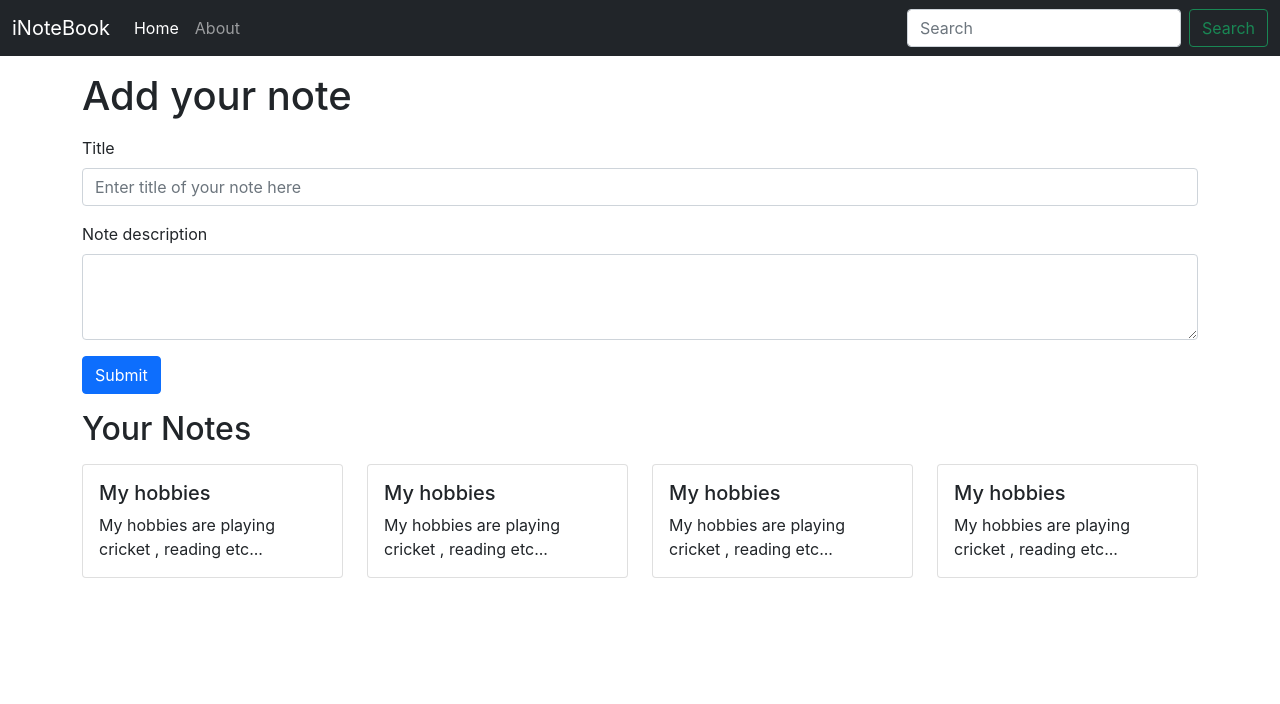
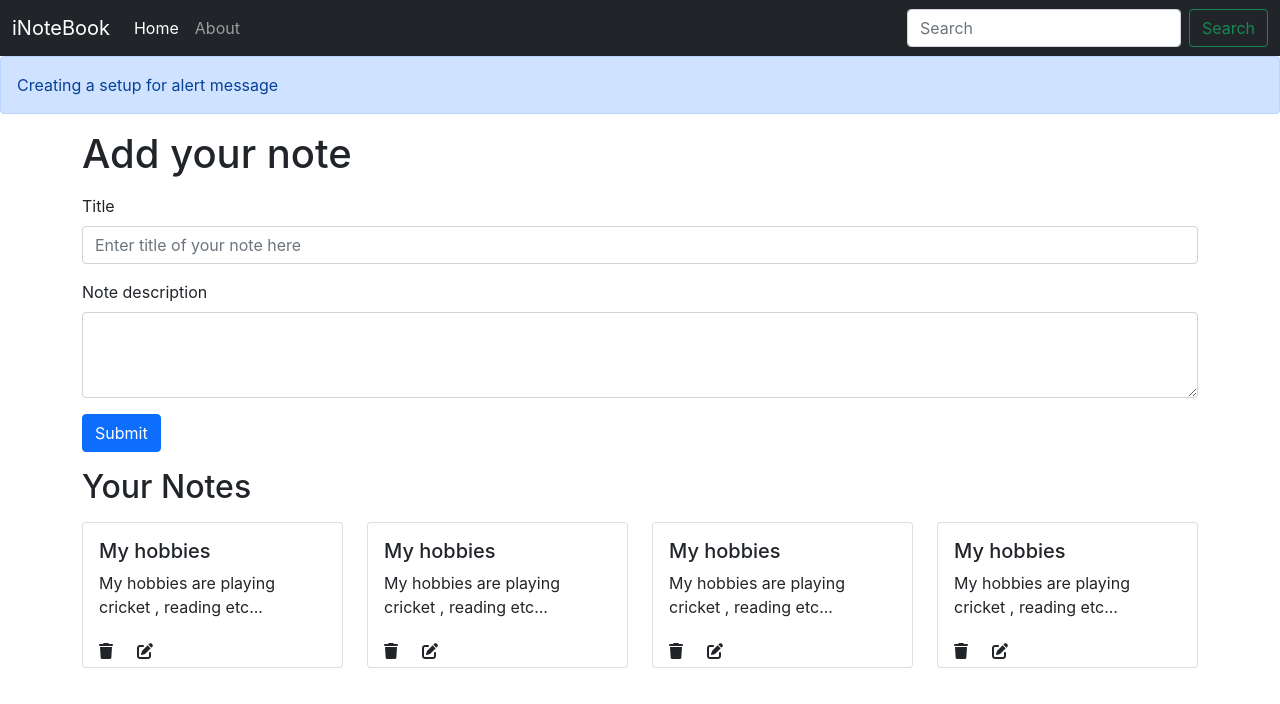
Before and after one commit to akashgit123/inote-book, a React (Create React App) app: page / in a window 1280 px wide. Shown: the top 704 px of the page. Built offline with nearby package versions, Linux system fonts and the light colour scheme.

Commit message:
font awesome icons for edit and delete note and alert box

```diff
--- a/public/index.html
+++ b/public/index.html
@@ -30,6 +30,7 @@
       integrity="sha384-EVSTQN3/azprG1Anm3QDgpJLIm9Nao0Yz1ztcQTwFspd3yD65VohhpuuCOmLASjC"
       crossorigin="anonymous"
     />
+    <link rel="stylesheet" href="https://cdnjs.cloudflare.com/ajax/libs/font-awesome/6.4.2/css/all.min.css">
     <title>iNoteBook App</title>
   </head>
   <body>
--- a/src/App.js
+++ b/src/App.js
@@ -4,6 +4,7 @@ import Navbar from "./components/Navbar";
 import { BrowserRouter as Router, Routes, Route } from "react-router-dom";
 import About from "./components/About";
 import NoteState from "./context/notes/NoteState";
+import Alert from "./components/Alert";
 
 function App() {
   return (
@@ -11,6 +12,7 @@ function App() {
     <NoteState>
         <Router>
           <Navbar />
+          <Alert message="Creating a setup for alert message" />
           <Routes>
             <Route exact path="/" element={<Home />}></Route>
             <Route exact path="/about" element={<About />}></Route>
--- /dev/null
+++ b/src/components/Alert.js
@@ -0,0 +1,11 @@
+import React from 'react'
+
+export default function Alert(props) {
+  return (
+    <div>
+      <div className="alert alert-primary" role="alert">
+        {props.message}
+      </div>
+    </div>
+  )
+}
--- a/src/components/NoteItem.js
+++ b/src/components/NoteItem.js
@@ -11,6 +11,10 @@ export default function NoteItem(props) {
           {noteItem.description}
           </p>
         </div>
+        <div >
+          <i className="fa-solid fa-trash my-2 mx-3"></i>
+          <i className="fa-solid fa-pen-to-square my-2 mx-2"></i>
+        </div>
       </div>
     </div>
   );
--- a/src/index.css
+++ b/src/index.css
@@ -11,3 +11,7 @@ code {
   font-family: source-code-pro, Menlo, Monaco, Consolas, 'Courier New',
     monospace;
 }
+
+i{
+  cursor: pointer;
+}
```
